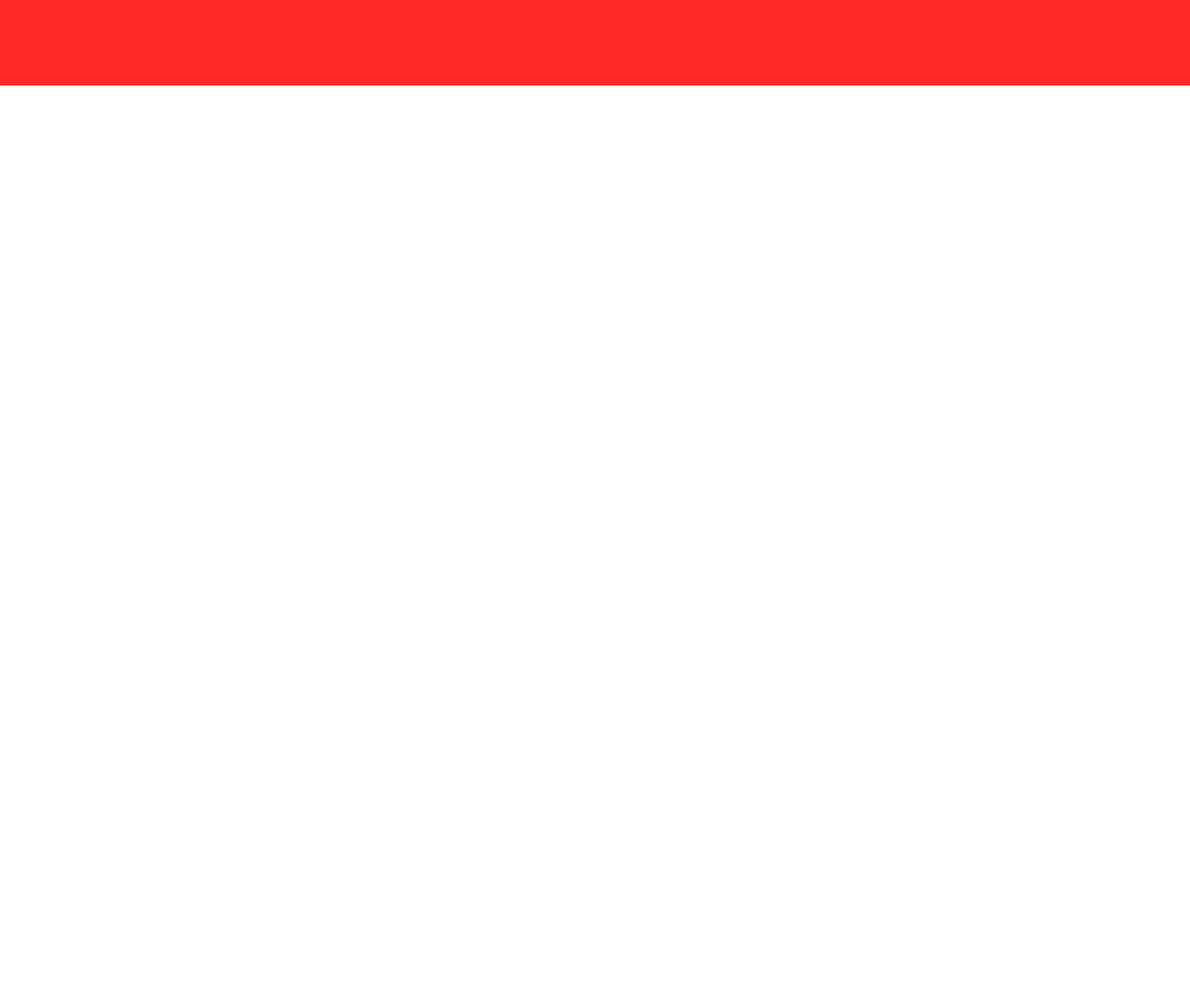
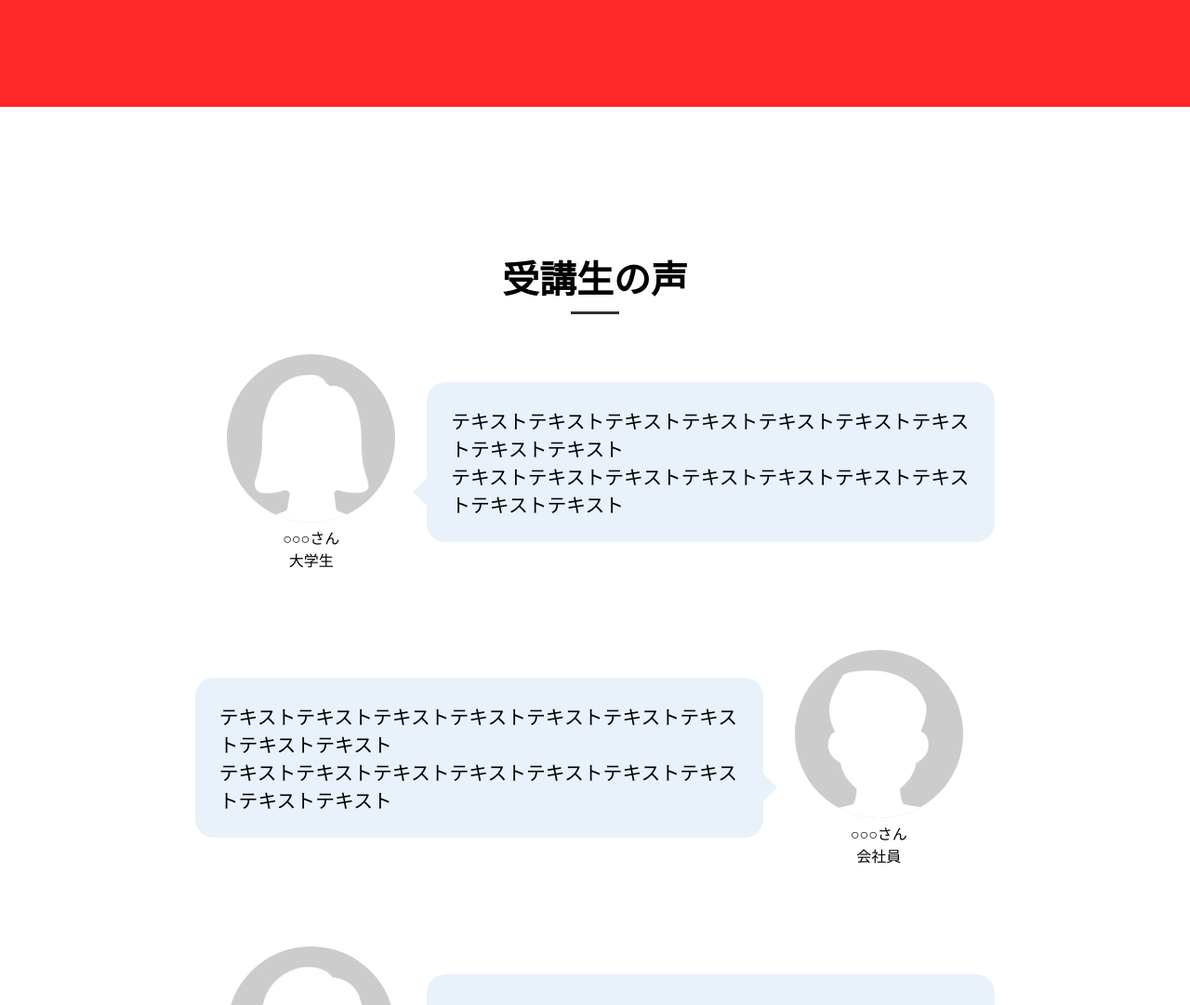
Before and after one commit to TakeshiKanazawa/english-site, a plain HTML site: page index.html in a window 1280 px wide. Shown: the part 1719-2800 px from the top of the page at 93% size. Before the commit the page ends 1965 px from the top, so only its background shows below. Drawn offline with nearby package versions, Linux system fonts and the light colour scheme; some packages are replaced by stand-ins of ours.

Commit message:
受講生の声セクション実装(レスポンシブ未対応)

```diff
--- a/css/style.css
+++ b/css/style.css
@@ -179,6 +179,7 @@ li.nav-item:last-child {
 }
 
 .section__title {
+    font-size: 2.5rem;
     margin-bottom: 1%;
 }
 
@@ -430,6 +431,89 @@ li.nav-item:last-child {
     }
 }
 
+/* voice */
+
+/* 生徒 */
+.student {
+    margin: 0 4%;
+}
+
+#voice {
+    margin-bottom: 20%;
+}
+
+#voice .item-left,
+#voice .item-right {
+    /* 最初は非表示にしておく */
+    opacity: 0;
+    display: flex;
+    align-items: flex-start;
+    margin-bottom: 10%;
+}
+
+/* 受講生のアイコン */
+#voice .student img {
+    border-radius: 50%;
+    background-color: #CCCCCC;
+}
+
+/* 受講生の紹介テキスト */
+p.name {
+    text-align: center;
+}
+
+/*吹き出し文字  */
+.balloon-text {
+    font-size: 1.3rem;
+    margin: auto;
+    background-color: #E9F1FB;
+    padding: 3%;
+    border-radius: 20px;
+    /* 三角の吹き出し用 */
+    position: relative;
+}
+
+/* 生徒左 三角吹き出し */
+#voice .item-left .balloon-text::before {
+    /* 擬似要素の表示のため空のコンテンツ設定 */
+    content: "";
+    position: absolute;
+    top: 60%;
+    left: 0;
+    margin-left: -30px;
+    border: 15px solid transparent;
+    border-right: 15px solid #E9F1FB;
+}
+
+#voice .item-right .balloon-text::before {
+    /* 擬似要素の表示のため空のコンテンツ設定 */
+    content: "";
+    position: absolute;
+    top: 60%;
+    right: 0;
+    margin-right: -30px;
+    border: 15px solid transparent;
+    border-left: 15px solid #E9F1FB;
+}
+
+/* 吹き出し animataion */
+
+#voice .balloon {
+    animation: balloon 0.5s ease-out 0s 1 forwards;
+}
+
+/* animation処理 */
+@keyframes balloon {
+    0% {
+        transform: scale(0.1);
+        opacity: 0;
+    }
+    100% {
+        transform: scale(1);
+        opacity: 1;
+    }
+}
+
 /* レスポンシブ */
 @media screen and (max-width: 900px) {
 
--- a/index.html
+++ b/index.html
@@ -92,7 +92,51 @@
       </div>
     </section>
 
-    <section id="voice">
+    <section id="voice" class="wrapper">
+      <div class="group">
+        <h2 class="section__title">受講生の声</h2>
+        <div class="underline"></div>
+      </div>
+
+
+      <div class="item-left inview-balloon">
+        <div class="student">
+          <img src="img/icon-student1.png" alt="">
+          <p class="name">○○○さん<br>大学生</p>
+        </div>
+        <div class="balloon-text ">
+          <p>
+            テキストテキストテキストテキストテキストテキストテキストテキストテキスト<br>
+            テキストテキストテキストテキストテキストテキストテキストテキストテキスト
+          </p>
+        </div>
+      </div>
+
+      <div class="item-right inview-balloon">
+        <div class="balloon-text">
+          <p>
+            テキストテキストテキストテキストテキストテキストテキストテキストテキスト<br>
+            テキストテキストテキストテキストテキストテキストテキストテキストテキスト
+          </p>
+        </div>
+        <div class="student">
+          <img src="img/icon-student2.png" alt="">
+          <p class="name">○○○さん<br>会社員</p>
+        </div>
+      </div>
+
+      <div class="item-left inview-balloon">
+        <div class="student">
+          <img src="img/icon-student3.png" alt="">
+          <p class="name">○○○さん<br>自営</p>
+        </div>
+        <div class="balloon-text">
+          <p>
+            テキストテキストテキストテキストテキストテキストテキストテキストテキスト<br>
+            テキストテキストテキストテキストテキストテキストテキストテキストテキスト
+          </p>
+        </div>
+      </div>
 
     </section>
 
--- a/js/main.js
+++ b/js/main.js
@@ -9,7 +9,7 @@ $(function () {
     $(this).find(".hamburger-bar").toggleClass("is_active");
     nav.toggleClass("is_active");
 
-  })
+  });
   // InView
   // BBCが選ばれる理由(スライド左)
   // 要素が表示領域に入った時にクラスを要素に追加する
@@ -28,6 +28,12 @@ $(function () {
       // 要素が表示されたらslide-leftクラスを追加
       // stop()はアニメーションの競合や意図しない動作を防ぐ為
       $(this).stop().addClass('slide-right');
-  });
-
-})
+    });
+  // 受講生の声(吹き出し)
+      $('.inview-balloon').on('inview', function (event, isInView, visiblePartX, visiblePartY) {
+    if (isInView)
+      // 要素が表示されたらslide-leftクラスを追加
+      // stop()はアニメーションの競合や意図しない動作を防ぐ為
+      $(this).stop().addClass('balloon');
+    });
+});
```
